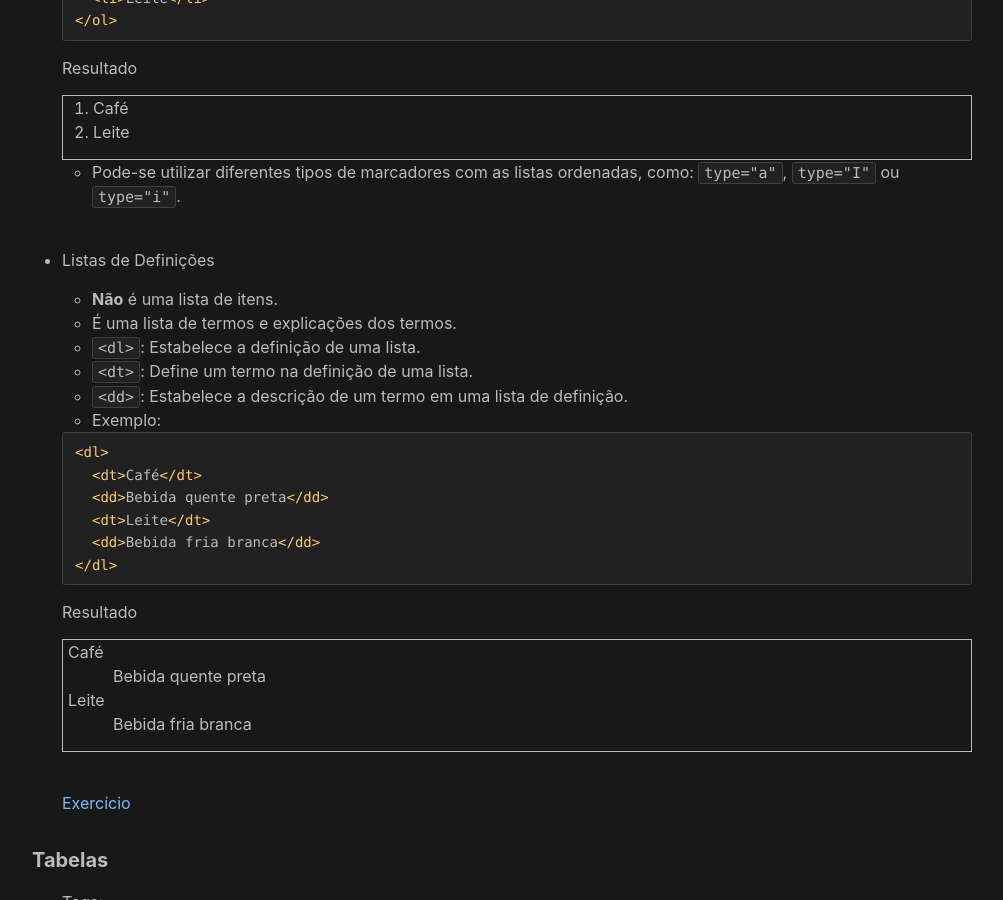
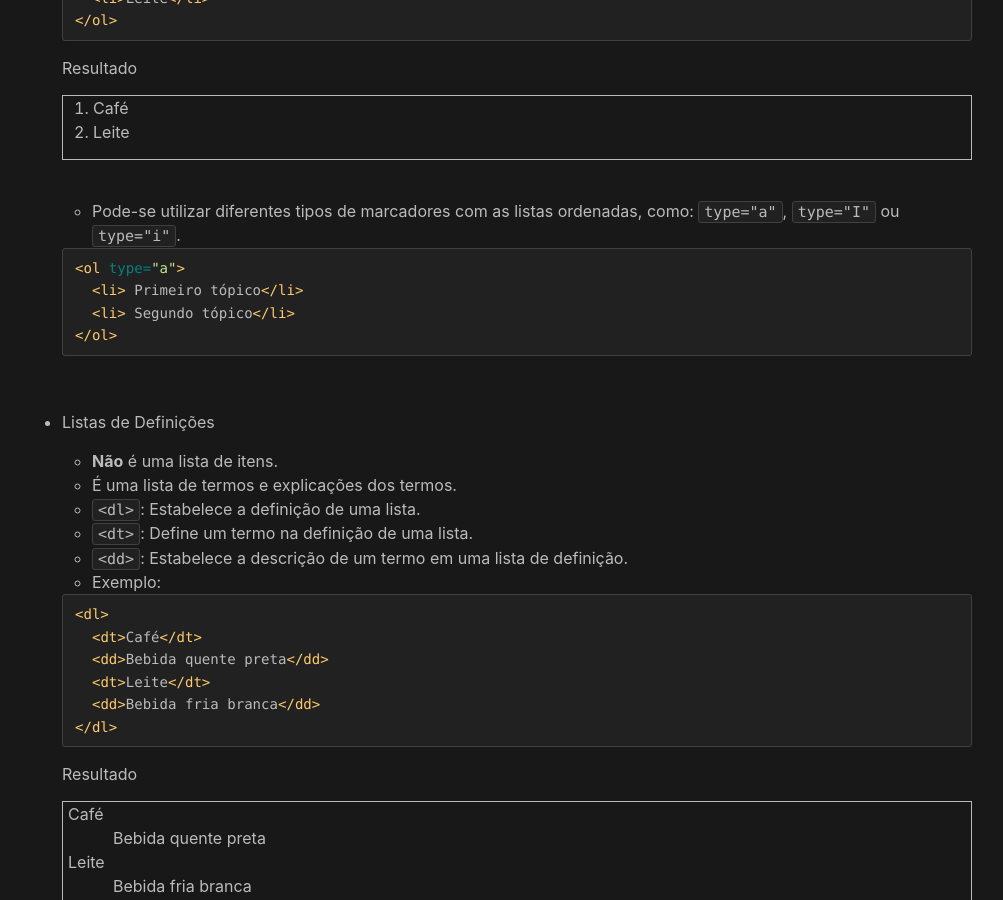
Before and after one commit to amignon/amignon.github.io, a Jekyll site: the page built from paginas/dswi/html.md, in a window 1280 px wide and 900 px high, scrolled down 5806 px. Shown: the whole window, without its empty margins (138-1141 px from the left). Built offline with Jekyll 4.4.1, drawn with Linux system fonts in a browser that asks for light colours; nearby versions of some CDN libraries.

Commit message:
Atualização

````diff
--- a/paginas/dswi/html.md
+++ b/paginas/dswi/html.md
@@ -260,7 +260,16 @@ permalink: /dswi/html
     </ol>
   </div>
 
+  <br>
+
   - Pode-se utilizar diferentes tipos de marcadores com as listas ordenadas, como:  `type="a"`, `type="I"` ou `type="i"`.
+
+  ```html
+  <ol type="a">
+    <li> Primeiro tópico</li>
+    <li> Segundo tópico</li>
+  </ol>
+  ```
 
   <br/>
 
````
